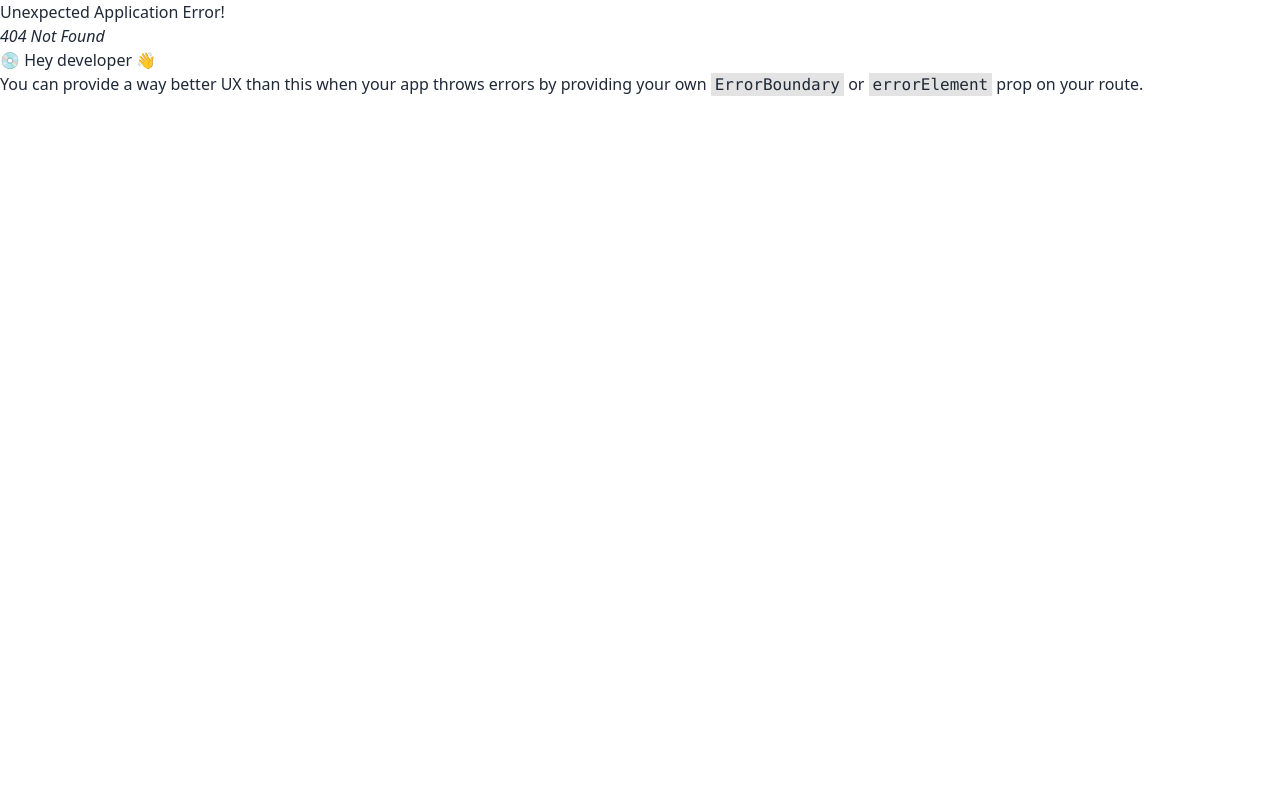
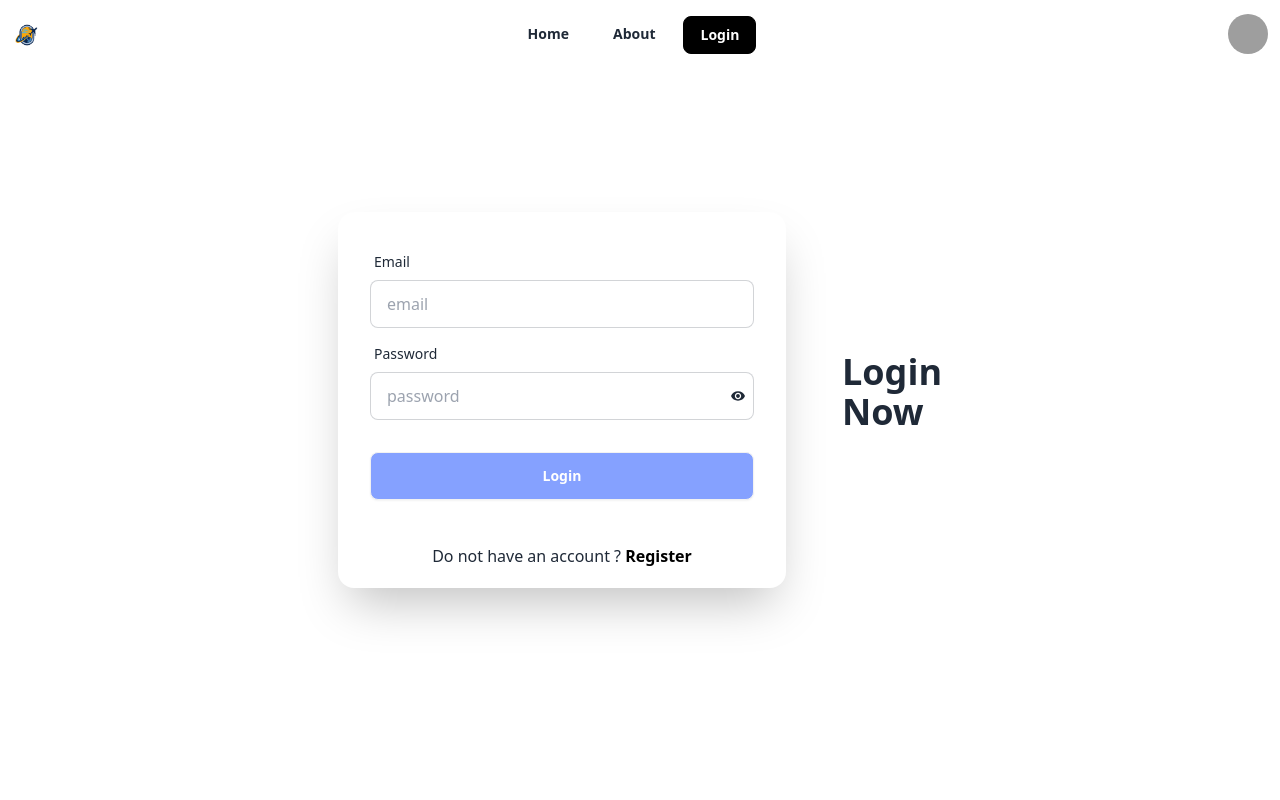
Before and after one commit to TanveerAhmed4545/react-shadow-tourist-client, a React (Vite) app: page /login in a window 1280 px wide. Before the commit this address had no page. Shown: the top 800 px of the page. Built offline with nearby package versions, Linux system fonts and the light colour scheme; grey boxes are pictures that could not be loaded.

Commit message:
firebase setup

```diff
--- a/index.html
+++ b/index.html
@@ -2,7 +2,7 @@
 <html lang="en">
   <head>
     <meta charset="UTF-8" />
-    <link rel="icon" type="image/svg+xml" href="/public/logo.png" />
+    <link rel="icon" type="image/svg+xml" href="/logo.png" />
     <meta name="viewport" content="width=device-width, initial-scale=1.0" />
     <title>Shadow Tourist</title>
   </head>
--- a/package.json
+++ b/package.json
@@ -10,10 +10,12 @@
     "preview": "vite preview"
   },
   "dependencies": {
+    "firebase": "^10.12.2",
     "localforage": "^1.10.0",
     "match-sorter": "^6.3.4",
     "react": "^18.2.0",
     "react-dom": "^18.2.0",
+    "react-helmet-async": "^2.0.5",
     "react-icons": "^5.2.1",
     "react-responsive-carousel": "^3.2.23",
     "react-router-dom": "^6.23.1",
--- a/src/Pages/About/About.jsx
+++ b/src/Pages/About/About.jsx
@@ -1,6 +1,11 @@
+import { Helmet } from "react-helmet-async";
+
 const About = () => {
   return (
     <div className=" mb-5 lg:mb-10">
+      <Helmet>
+        <title>Shadow Tourist || About</title>
+      </Helmet>
       <div className="mb-5 lg:mb-10">
         <div
           className="hero  "
--- a/src/Pages/Home/Home.jsx
+++ b/src/Pages/Home/Home.jsx
@@ -1,9 +1,13 @@
+import { Helmet } from "react-helmet-async";
 import Banner from "./Banner/Banner";
 
 
 const Home = () => {
     return (
         <div>
+            <Helmet>
+        <title>Shadow Tourist || Home</title>
+      </Helmet>
             <Banner></Banner>
         </div>
     );
--- /dev/null
+++ b/src/Pages/Login/Login.jsx
@@ -0,0 +1,82 @@
+import { useState } from "react";
+import { Helmet } from "react-helmet-async";
+import { FaEyeSlash } from "react-icons/fa";
+import { IoMdEye } from "react-icons/io";
+import { Link } from "react-router-dom";
+
+
+const Login = () => {
+    const [showPassword,setShowPassword] = useState(false);
+
+    const handleLogin = (e) =>{
+        e.preventDefault();
+        const form = e.target;
+        const email = form.email.value;
+        const password = form.password.value;
+        console.log(email,password);
+    }
+
+
+    return (
+        <div className="hero min-h-screen ">
+        <Helmet>
+              <title>Shadow Tourist || Login</title>
+          </Helmet>
+      <div className="hero-content flex-col lg:flex-row-reverse">
+        <div className="text-center lg:text-left ml-0 lg:ml-10">
+          <h1 className="text-4xl font-bold mb-4">Login Now</h1>
+          <div className=" max-w-[500px] md:max-w-md lg:max-w-[570px]  ">
+
+      </div>
+
+        </div>
+        <div className="card  shrink-0 w-full max-w-md shadow-2xl bg-base-100">
+        {/* <h1 className="text-4xl font-bold text-center mt-4">Login Now</h1> */}
+          <form className="card-body pb-0"  onSubmit={handleLogin} >
+
+
+            <div className="form-control">
+              <label className="label">
+                <span className="label-text">Email</span>
+              </label>
+              <input type="email" name="email" placeholder="email" className="input input-bordered"
+            //   {...register("email", { required: true })}
+              />
+              {/* {errors.email && <span className="text-red-500 font-semibold pt-2">This Email field is required</span>} */}
+            </div>
+            <div className="form-control">
+              <label className="label">
+                <span className="label-text">Password</span>
+              </label>
+              <div className="w-full relative">
+              <input type={showPassword ? 'text' :"password" } placeholder="password" name="password" className="w-full input input-bordered"
+            //   {...register("password", { required: true })}
+              />
+              <span className="absolute top-4 right-2"  onClick={() => setShowPassword(!showPassword)}>
+                        {
+                            showPassword ?  <FaEyeSlash></FaEyeSlash>  : <IoMdEye></IoMdEye>
+                        }
+                    </span>
+              </div>
+
+            </div>
+            <div className="form-control mt-6">
+              <button type="submit" className="btn bg-[#85A1FF] text-white">Login</button>
+            </div>
+          </form>
+          <div className="px-8 pt-6">
+         {/* <button onClick={() => handleSocialLogin(googleLogin)} className="btn bg-blue-600 border-none text-white w-full">
+            <FaGoogle></FaGoogle>
+              Google
+            </button> */}
+         </div>
+          <div className="text-center py-5">
+         <p>Do not have an account ? <Link className="text-black font-bold" to='/register'>Register</Link></p>
+         </div>
+        </div>
+      </div>
+    </div>
+    );
+};
+
+export default Login;
--- a/src/Pages/Shared/Navbar/Navbar.jsx
+++ b/src/Pages/Shared/Navbar/Navbar.jsx
@@ -23,8 +23,40 @@ const Navbar = () => {
   }, []);
 
     const links = <>
-    <li><NavLink  to='/' className={'font-semibold '}>Home</NavLink></li>
-    <li><NavLink  to='/about' className={'font-semibold '}>About</NavLink></li>
+    {/* <li><NavLink  to='/' className={'font-semibold '}>Home</NavLink></li>
+    <li><NavLink  to='/about' className={'font-semibold '}>About</NavLink></li> */}
+    <li><NavLink  to='/'  className={({ isActive, isPending }) =>
+         isActive
+           ? "bg-none border bg-black text-white font-semibold border-black mr-3"
+           : isPending
+           ? "pending"
+           : "mr-3  font-semibold"
+       }>Home</NavLink></li>
+    <li><NavLink  to='/about'  className={({ isActive, isPending }) =>
+         isActive
+           ? "bg-none border bg-black text-white font-semibold border-black mr-3"
+           : isPending
+           ? "pending"
+           : "mr-3  font-semibold"
+       }>About</NavLink></li>
+
+    <>
+            <li><NavLink  to='/login'  className={({ isActive, isPending }) =>
+         isActive
+           ? "bg-none border bg-black text-white font-semibold border-black mr-3"
+           : isPending
+           ? "pending"
+           : "mr-3  font-semibold"
+       }>Login</NavLink></li>
+       {/* <li><NavLink  to='/register'  className={({ isActive, isPending }) =>
+         isActive
+           ? "bg-none border bg-[#959cef] text-white font-semibold border-[#959cef] mr-3"
+           : isPending
+           ? "pending"
+           : "mr-3  font-semibold"
+       }>Register</NavLink></li> */}
+            </>
+
     </>
     return (
         <div className={`navbar ${scrolled ? 'bg-[#DEE3CA]' : 'bg-transparent '} fixed top-0 z-50 transition-colors duration-300`}>
--- /dev/null
+++ b/src/firebase/firebase.config.js
@@ -0,0 +1,17 @@
+// Import the functions you need from the SDKs you need
+import { initializeApp } from "firebase/app";
+// TODO: Add SDKs for Firebase products that you want to use
+// https://firebase.google.com/docs/web/setup#available-libraries
+
+// Your web app's Firebase configuration
+const firebaseConfig = {
+  apiKey: import.meta.env.VITE_apiKey,
+  authDomain: import.meta.env.VITE_authDomain,
+  projectId: import.meta.env.VITE_projectId,
+  storageBucket: import.meta.env.VITE_storageBucket,
+  messagingSenderId: import.meta.env.VITE_messagingSenderId,
+  appId: import.meta.env.VITE_appId
+};
+
+// Initialize Firebase
+export const app = initializeApp(firebaseConfig);
--- a/src/main.jsx
+++ b/src/main.jsx
@@ -5,9 +5,12 @@ import {
   RouterProvider,
 } from "react-router-dom";
 import { router } from './Routes/Routes';
+import {  HelmetProvider } from 'react-helmet-async';
 
 ReactDOM.createRoot(document.getElementById('root')).render(
   <React.StrictMode>
+    <HelmetProvider>
     <RouterProvider router={router} />
+    </HelmetProvider>
   </React.StrictMode>,
 )
```
Also changed, not shown: src/Routes/Routes.jsx (+6 -1 lines), 1 other file (tests, documents, lock files or other folders).
